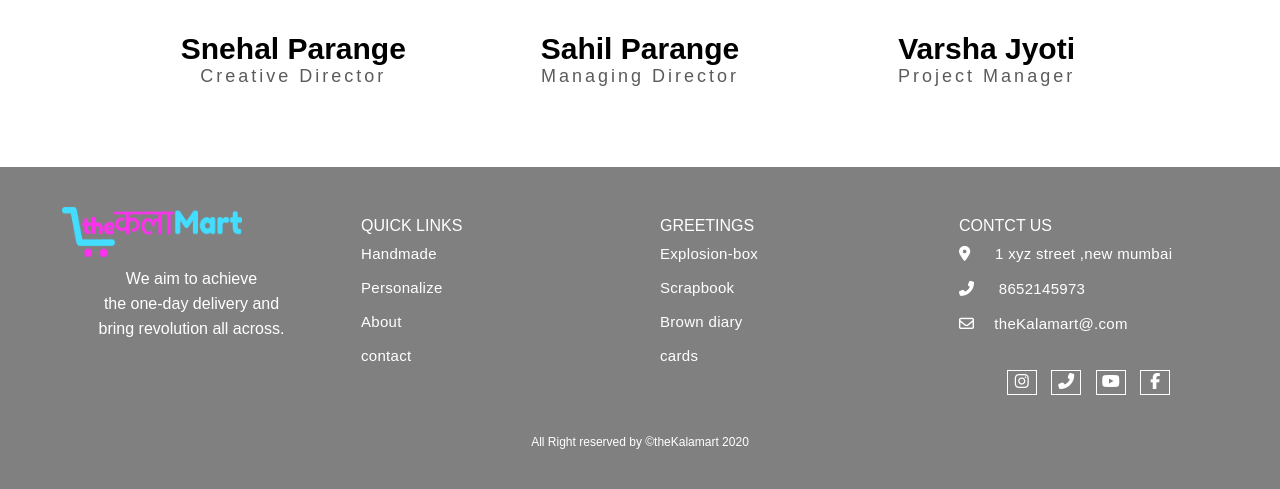
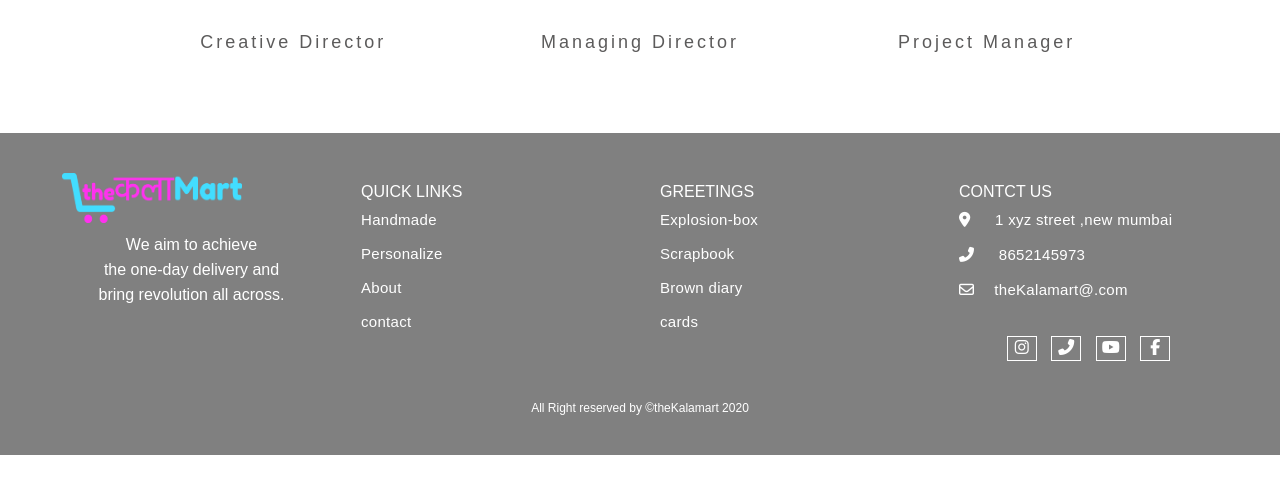
Before and after one commit to ninadparange/Ecommerce-Website, a PHP site: page /Paytm_standard_checkout/about.php in a window 1280 px wide. Shown: the part 1382-1871 px from the top of the page. After the commit the page ends 1837 px from the top, so only its background shows below. Run offline with PHP 8.4, Linux system fonts and the light colour scheme; some libraries are stand-ins or nearby versions.

Commit message:
Update about.php

```diff
--- a/TheKalamart/Website/about.php
+++ b/TheKalamart/Website/about.php
@@ -64,19 +64,19 @@
             <div class="profiles">
               <div class="profile">
                 <img src="img/ss2.jpeg" class="profile-img">
-                <h3 class="user-name">Snehal Parange</h3>
+                <h3 class="user-name"></h3>
                 <h5>Creative Director</h5>
               </div>
               <div class="profile">
                 <img src="img/sahil2.jfif" class="profile-img">
 
-                <h3 class="user-name">Sahil Parange</h3>
+                <h3 class="user-name"></h3>
                 <h5>Managing Director</h5>
               </div>
               <div class="profile">
                 <img src="img/pp.jpg" class="profile-img">
 
-                <h3 class="user-name">Varsha Jyoti</h3>
+                <h3 class="user-name"></h3>
                 <h5>Project Manager</h5>
               </div>
             </div>
```
